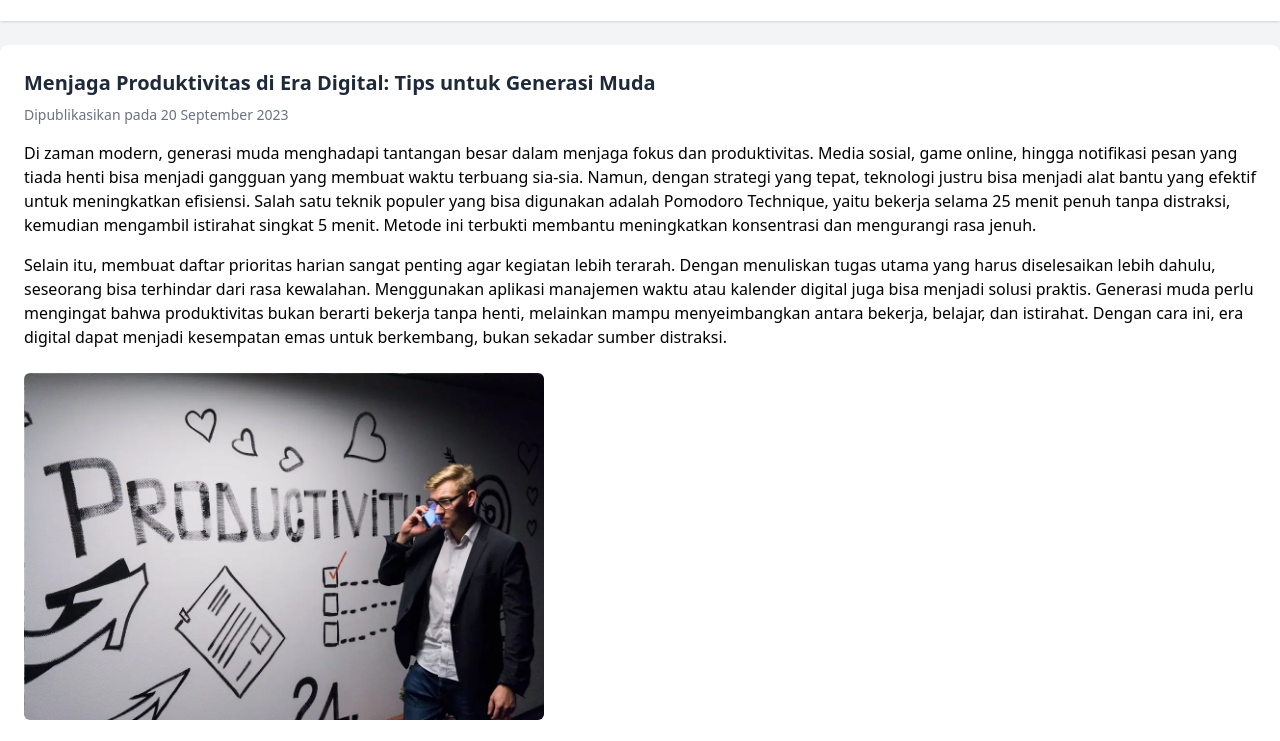
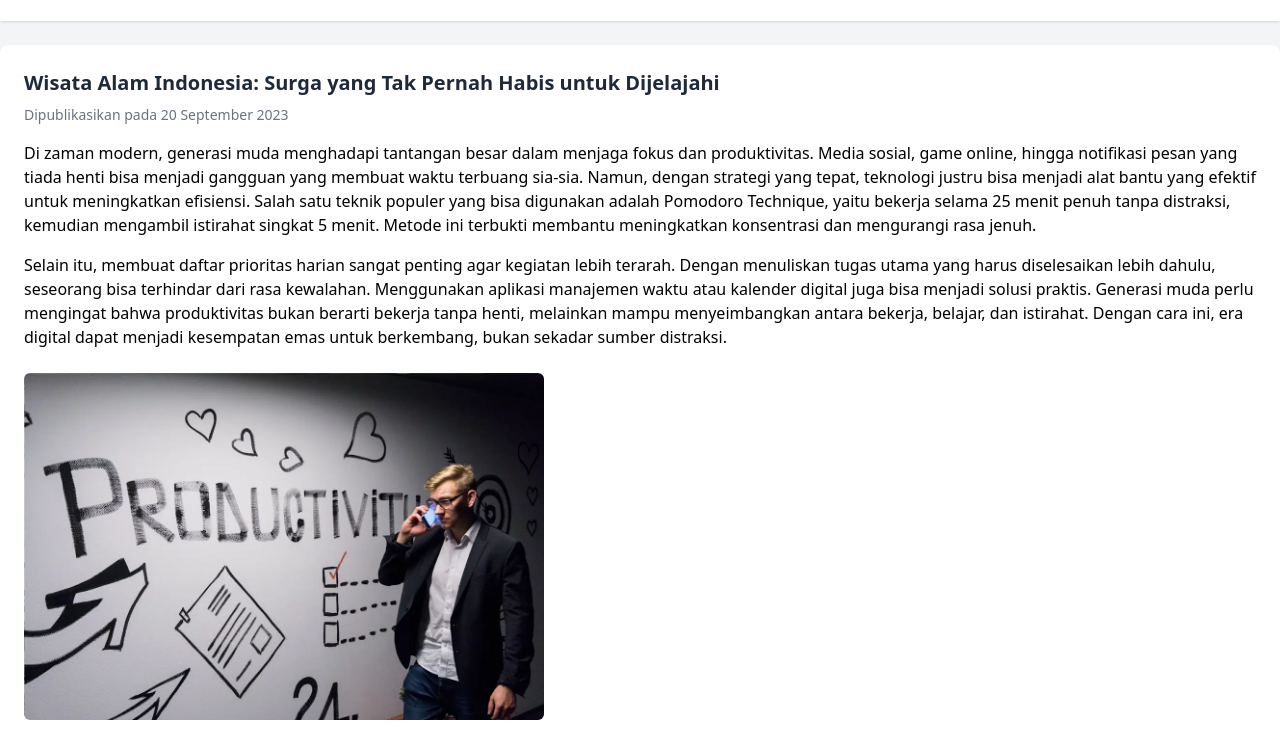
Before and after one commit to immanueljustinn/landing-page, a website: page articles/article1.html in a window 1280 px wide. Shown: the part 59-800 px from the top of the page. Drawn offline with Linux system fonts and the light colour scheme.

Commit message:
memperbaiki file di article 1

```diff
--- a/articles/article1.html
+++ b/articles/article1.html
@@ -21,7 +21,7 @@
 
 	 <!-- main -->
 	  <main class="main-article">
-        <h1 class="judul">Menjaga Produktivitas di Era Digital: Tips untuk Generasi Muda</h1>
+		<h1 class="judul">Wisata Alam Indonesia: Surga yang Tak Pernah Habis untuk Dijelajahi</h1>
 		<p class="tanggal">Dipublikasikan pada 20 September 2023</p>
 
 		<div class="prose max-w-none">
```
Lines whose indentation alone changed are shown as unchanged.
